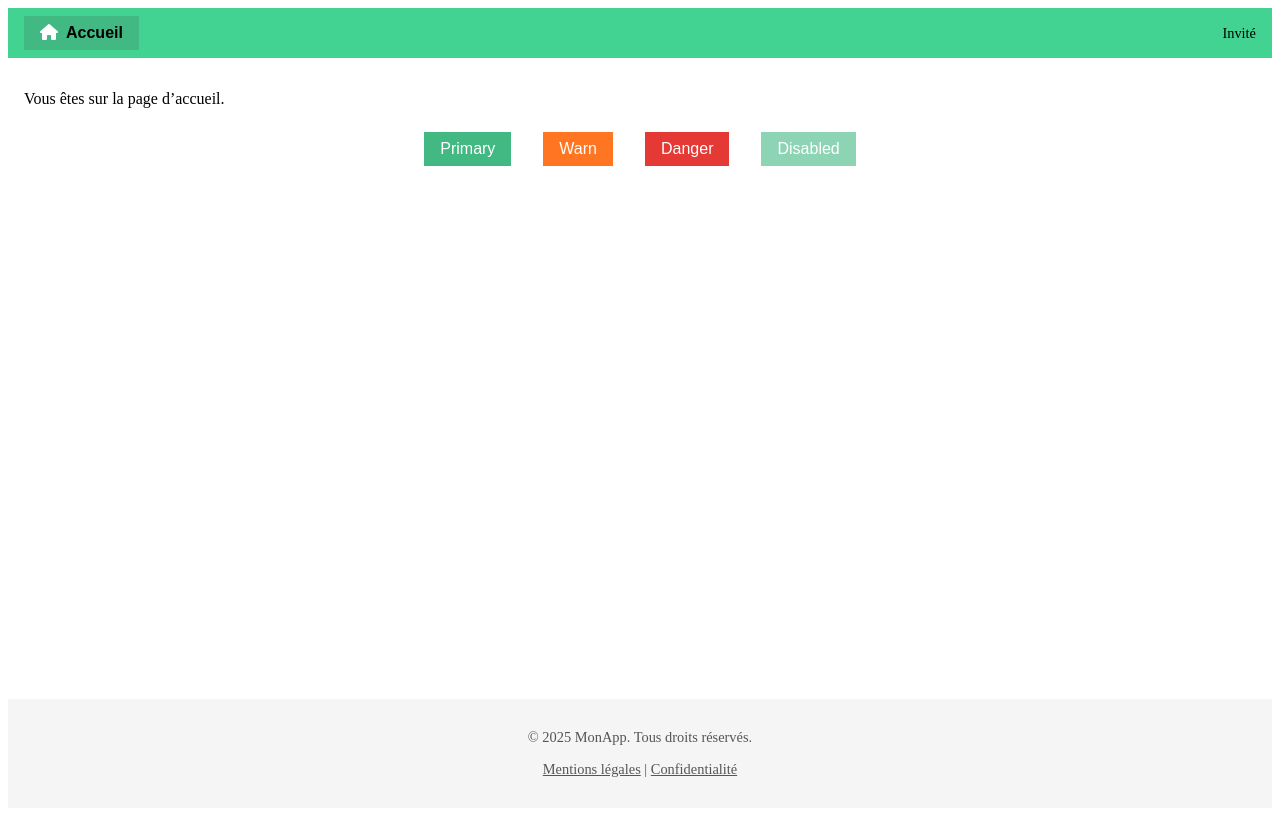
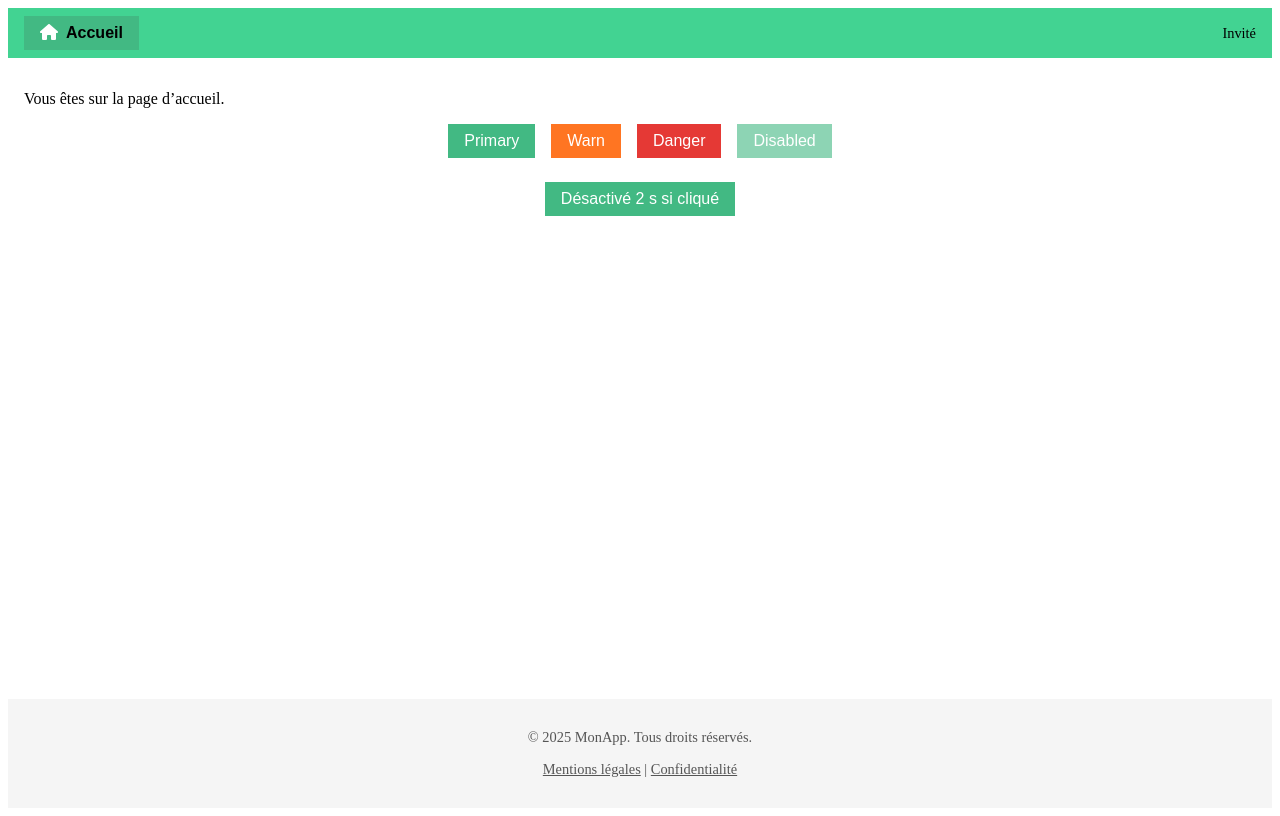
Before and after one commit to UgoDurand/vue-oauth-microsoft-graph, a Vue app: page / in a window 1280 px wide. Built offline with nearby package versions, Linux system fonts and the light colour scheme.

Commit message:
Ex 9: rewrite AsyncButton to use an action prop

```diff
--- /dev/null
+++ b/src/components/AsyncButton.vue
@@ -0,0 +1,74 @@
+<template>
+  <BaseButton
+      :color="color"
+      :margin="margin"
+      :disabled="isPending || disabled"
+      @click="onClick"
+  >
+    <font-awesome-icon
+        v-if="isPending"
+        :icon="['fas','circle-notch']"
+        pulse
+    />
+    <slot/>
+  </BaseButton>
+</template>
+
+<script>
+import BaseButton from './BaseButton.vue'
+import { FontAwesomeIcon } from '../lib/fontAwesome'
+
+export default {
+  name: 'AsyncButton',
+  components: {
+    BaseButton,
+    FontAwesomeIcon
+  },
+  props: {
+    /**
+     * Function obligatoire qui renvoie une Promise.
+     * Exemple : () => new Promise(resolve => setTimeout(resolve,2000))
+     */
+    action: {
+      type: Function,
+      required: true
+    },
+    disabled: {
+      type: Boolean,
+      default: false
+    },
+    color: {
+      type: String,
+      default: 'primary',
+      validator: v => ['primary','warn','danger'].includes(v)
+    },
+    margin: {
+      type: String,
+      default: ''
+    }
+  },
+  data() {
+    return {
+      isPending: false
+    }
+  },
+  methods: {
+    onClick() {
+      if (this.isPending || this.disabled) {
+        return
+      }
+      this.isPending = true
+      // Appelle la fonction action() fournie par le parent
+      // et remet isPending à false quand c’est fini.
+      Promise.resolve(this.action())
+          .finally(() => {
+            this.isPending = false
+          })
+    }
+  }
+}
+</script>
+
+<style scoped>
+/* Pas besoin de styles ici : BaseButton gère tout */
+</style>
--- a/src/pages/HomePage.vue
+++ b/src/pages/HomePage.vue
@@ -1,28 +1,48 @@
 <template>
   <div class="homepage">
     <p>Vous êtes sur la page d’accueil.</p>
+
+    <!-- Boutons statiques -->
     <div class="buttons">
-      <BaseButton color="primary" margin="0 1rem">Primary</BaseButton>
-      <BaseButton color="warn"    margin="0 1rem">Warn</BaseButton>
-      <BaseButton color="danger"  margin="0 1rem">Danger</BaseButton>
-      <BaseButton disabled         margin="0 1rem">Disabled</BaseButton>
+      <BaseButton color="primary" margin="0 0.5rem">Primary</BaseButton>
+      <BaseButton color="warn"    margin="0 0.5rem">Warn</BaseButton>
+      <BaseButton color="danger"  margin="0 0.5rem">Danger</BaseButton>
+      <BaseButton disabled        margin="0 0.5rem">Disabled</BaseButton>
+    </div>
+
+    <!-- AsyncButton qui se désactive 2 s après clic -->
+    <div class="buttons" style="margin-top: 1.5rem;">
+      <AsyncButton
+          color="primary"
+          :action="handleAsyncClick"
+          margin="0 0.5rem"
+      >
+        Désactivé 2 s si cliqué
+      </AsyncButton>
     </div>
   </div>
 </template>
 
 <script>
-import BaseButton from '../components/BaseButton.vue'
+import BaseButton  from '@/components/BaseButton.vue'
+import AsyncButton from '@/components/AsyncButton.vue'
 
 export default {
   name: 'HomePage',
-  components: { BaseButton }
+  components: { BaseButton, AsyncButton },
+  methods: {
+    handleAsyncClick() {
+      // renvoie une Promise qui se résout après 2 s
+      return new Promise(resolve => setTimeout(resolve, 2000))
+    }
+  }
 }
 </script>
 
 <style scoped>
 .buttons {
-  margin-top: 1.5rem;
   display: flex;
   justify-content: center;
+  align-items: center;
 }
 </style>
```
